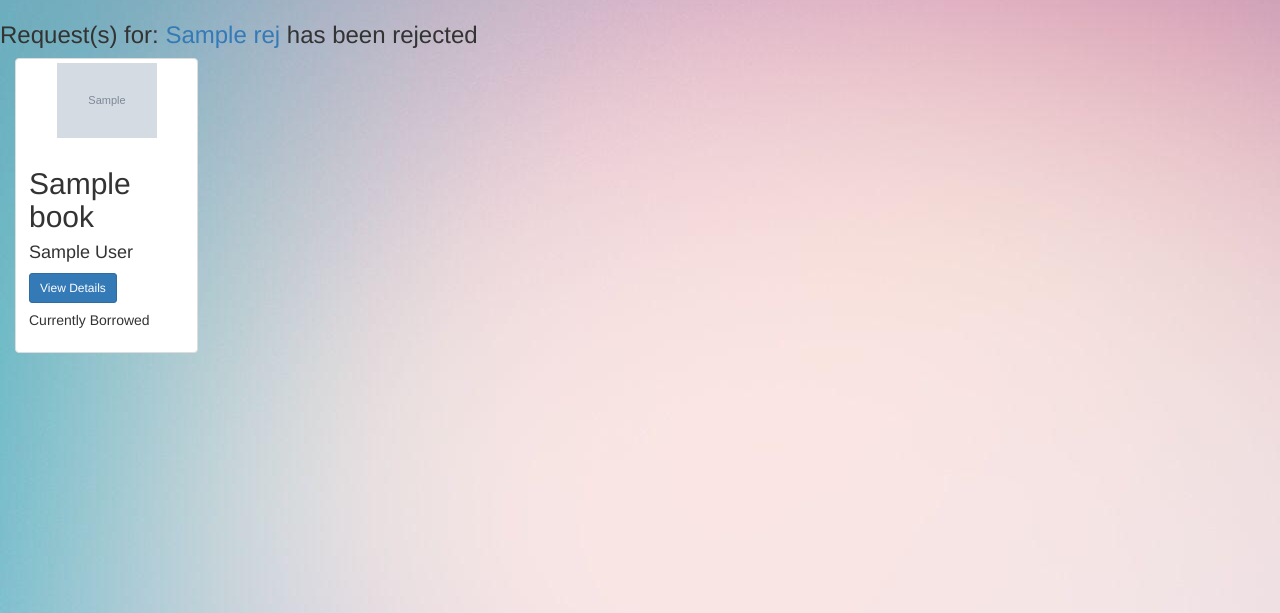
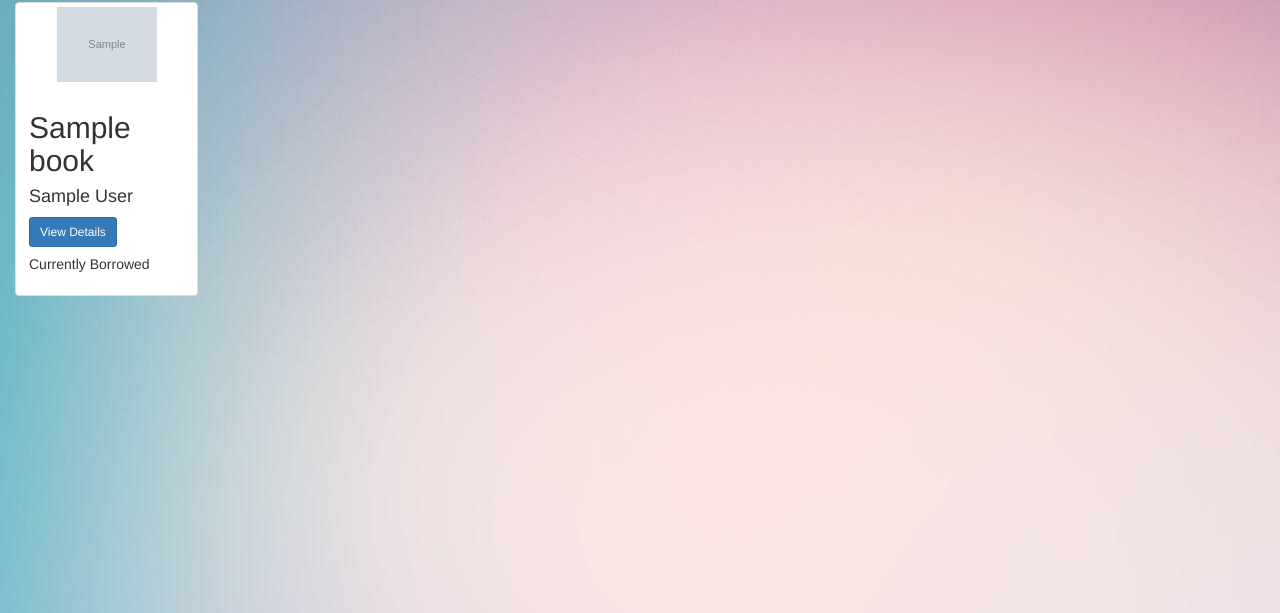
Before and after one commit to Kartik-57/DevCLub-Recruitment-Assignment, a Django app: template PartI/LibrarySystem/Books/templates/books/index.html in a window 1280 px wide. Shown: the part 68-681 px from the top of the page. Run offline with Django 3.2, Linux system fonts and the light colour scheme; the template is opened without the code that fills it: most values are stand-ins (such as "Sample title", 1, 10 or a date in 2020); grey boxes marked "Sample" are stand-in pictures; some libraries are stand-ins or nearby versions.

Commit message:
deleted requests view on index

```diff
--- a/PartI/LibrarySystem/Books/templates/books/index.html
+++ b/PartI/LibrarySystem/Books/templates/books/index.html
@@ -36,16 +36,6 @@
 
 {{ perms.books }}
 <div class="books-container container-fluid">
-
-    <div class="row">
-        {% if rejected %}
-            <h3>Request(s) for:
-            {% for rej in rejected %}
-                <a href="{% url 'books:detail' rej.id %}">{{ rej.Book_Title }}</a>
-            {% endfor %}
-            has been rejected</h3>
-        {% endif %}
-    </div>
 
     <!-- books -->
     <div class="row">
```
Also changed, not shown: PartI/LibrarySystem/Books/views.py (+5 -2 lines), PartI/LibrarySystem/db.sqlite3.
